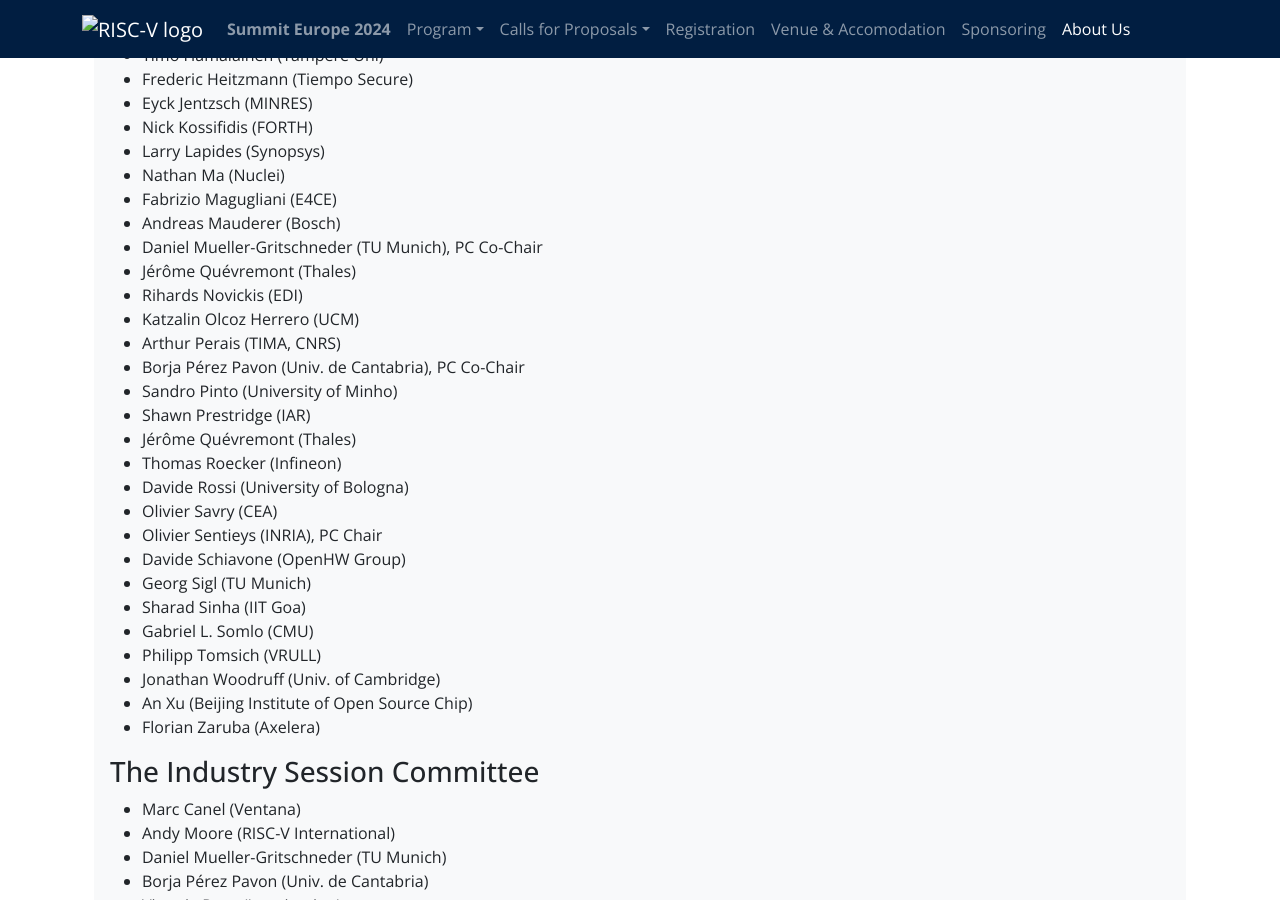
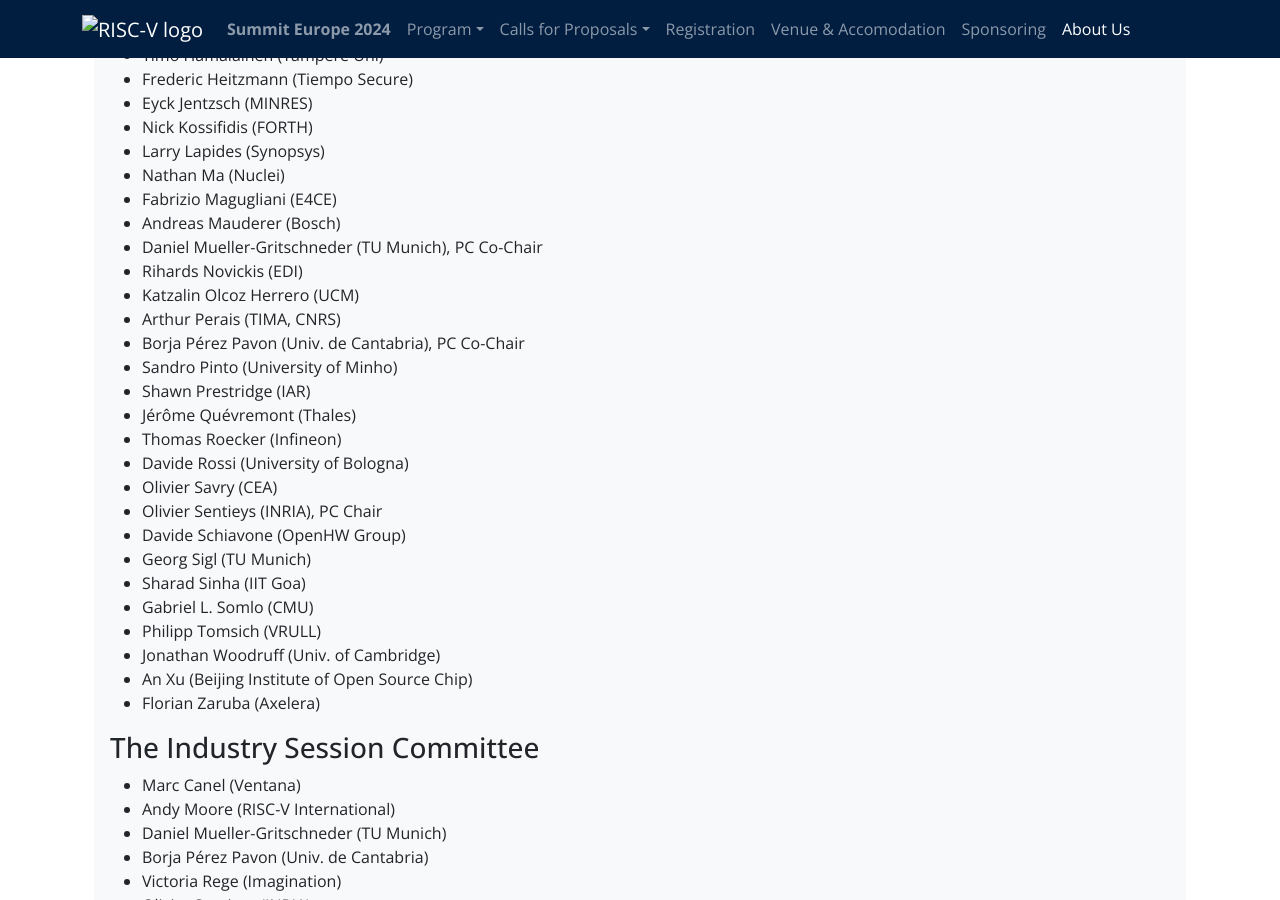
Before and after one commit to riscv-europe/summit-website-development, a Jekyll site: the page built from summit/2024/about.md, in a window 1280 px wide and 900 px high, scrolled down 1030 px. Built offline with Jekyll 4.4.1, drawn with Linux system fonts in a browser that asks for light colours.

Commit message:
Removed second Jerome entry in PC

```diff
--- a/summit/2024/about.md
+++ b/summit/2024/about.md
@@ -45,7 +45,6 @@
 - Fabrizio Magugliani (E4CE)
 - Andreas Mauderer (Bosch)
 - Daniel Mueller-Gritschneder (TU Munich), PC Co-Chair
-- Jérôme Quévremont (Thales)
 - Rihards Novickis (EDI)
 - Katzalin Olcoz Herrero (UCM)
 - Arthur Perais (TIMA, CNRS)
```
